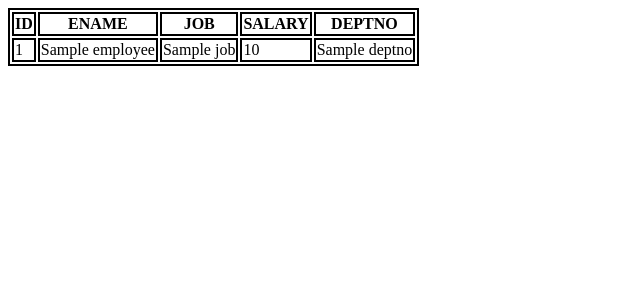
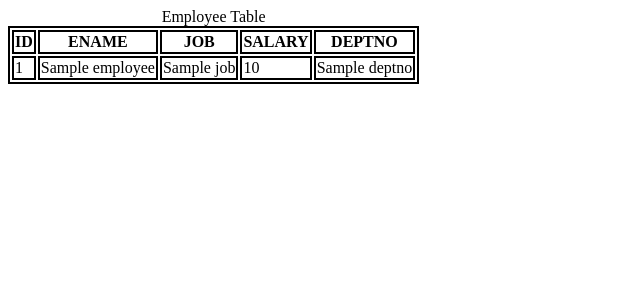
Before and after one commit to Kiran-M-01/Django-code, a Python web app: template db_pro/database_project/app1/templates/all_employees.html in a window 1280 px wide. Shown: the top 300 px of the page, without its empty margins (0-640 px from the left). Run offline with Jinja, Linux system fonts and the light colour scheme; the template is opened without the code that fills it: most values are stand-ins (such as "Sample title", 1, 10 or a date in 2020).

```diff
--- a/db_pro/database_project/app1/templates/all_employees.html
+++ b/db_pro/database_project/app1/templates/all_employees.html
@@ -12,6 +12,7 @@
 </head>
 <body>
     <table>
+        <caption>Employee Table</caption>
         <tr>
             <th>ID</th>
             <th>ENAME</th>
```
Also changed, not shown: db_pro/database_project/db.sqlite3.
